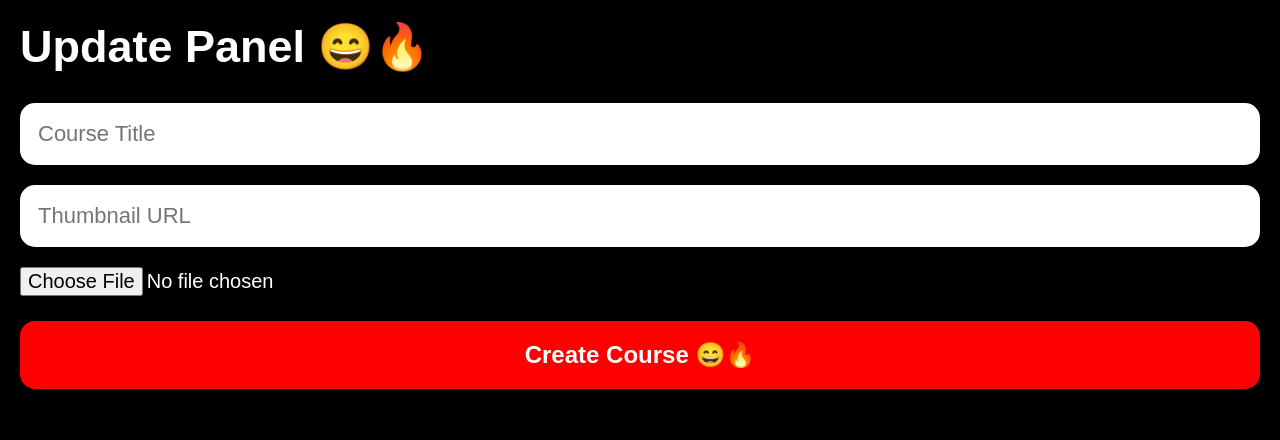
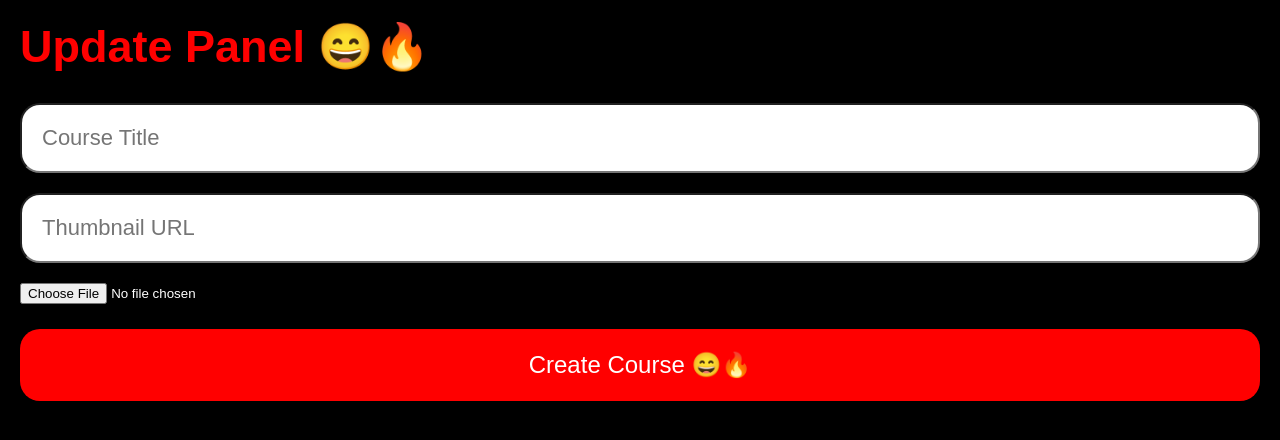
Before and after one commit to RamjiPatelCse/studyflix-frontend, a React (Vite) app: page /update in a window 1280 px wide. Shown: the top 440 px of the page. Built offline with nearby package versions, Linux system fonts and the light colour scheme.

Commit message:
Update Update.jsx

```diff
--- a/src/pages/Update.jsx
+++ b/src/pages/Update.jsx
@@ -2,94 +2,142 @@ import { useState } from "react";
 import { useRouter } from "next/router";
 
 export default function Update() {
+
   const router = useRouter();
 
-  const [title, setTitle] = useState("");
-  const [thumbnail, setThumbnail] =
+  const [title,setTitle] =
     useState("");
-  const [file, setFile] = useState(null);
 
-  const createCourse = async () => {
-    if (!title) {
+  const [thumbnail,setThumbnail] =
+    useState("");
+
+  const [file,setFile] =
+    useState(null);
+
+  const createCourse =
+  async () => {
+
+    if(!title){
       alert("Enter Title 😄");
       return;
     }
 
-    if (!thumbnail) {
+    if(!thumbnail){
       alert("Enter Thumbnail 😄");
       return;
     }
 
-    if (!file) {
-      alert("Select TXT File 😄");
+    if(!file){
+      alert("Select TXT 😄");
       return;
     }
 
-    try {
-      const text = await file.text();
+    try{
 
-      const lines = text
+      const text =
+        await file.text();
+
+      const lines =
+        text
         .split("\n")
-        .map((x) => x.trim())
+        .map(x => x.trim())
         .filter(Boolean);
 
       let subjects = [];
 
       let currentSubject = null;
+
       let currentTopic = null;
 
-      lines.forEach((line, index) => {
+      lines.forEach((line,index)=>{
+
         // SUBJECT
-        if (
-          line.startsWith("(") &&
-          !line.includes("Live") &&
-          !line.includes("Recorded") &&
-          !line.includes("🔴") &&
-          !line.includes("✅")
-        ) {
+        if(
+          line.startsWith("📚")
+        ){
+
           currentSubject = {
-            name: line.replace(/[()]/g, ""),
-            topics: [],
+
+            name:
+            line.replace(
+              "📚",
+              ""
+            ).trim(),
+
+            topics:[]
+
           };
 
-          subjects.push(currentSubject);
+          subjects.push(
+            currentSubject
+          );
+
         }
 
         // TOPIC
-        else if (
-          line.startsWith("(") &&
-          line.includes("✅")
-        ) {
+        else if(
+          line.startsWith("📂")
+        ){
+
           currentTopic = {
-            name: line.replace(/[()]/g, ""),
-            lectures: [],
+
+            name:
+            line.replace(
+              "📂",
+              ""
+            ).trim(),
+
+            lectures:[]
+
           };
 
-          currentSubject?.topics.push(
-            currentTopic
-          );
+          currentSubject?.topics
+          .push(currentTopic);
+
         }
 
         // LECTURE
-        else if (/^\d+\./.test(line)) {
-          const lectureTitle = line;
+        else if(
+          line.startsWith("▶")
+        ){
+
+          const lectureTitle =
+            line.replace(
+              "▶",
+              ""
+            ).trim();
 
           const nextLine =
             lines[index + 1];
 
-          // PDF ignore
-          if (
+          // PDF IGNORE
+          if(
             nextLine &&
             nextLine.includes(".pdf")
-          ) {
+          ){
             return;
           }
 
-          currentTopic?.lectures.push({
-            title: lectureTitle,
-            id: nextLine,
-          });
+          if(
+            nextLine &&
+            nextLine.startsWith("http")
+          ){
+
+            currentTopic?.lectures
+            .push({
+
+              title:
+              lectureTitle,
+
+              url:
+              nextLine
+
+            });
+
+          }
+
         }
+
       });
 
       const oldCourses =
@@ -100,110 +148,157 @@ export default function Update() {
         );
 
       const newCourse = {
+
         id: Date.now(),
+
         title,
+
         thumbnail,
-        subjects,
+
+        subjects
+
       };
 
-      oldCourses.push(newCourse);
+      oldCourses.push(
+        newCourse
+      );
 
       localStorage.setItem(
+
         "courses",
-        JSON.stringify(oldCourses)
+
+        JSON.stringify(
+          oldCourses
+        )
+
       );
 
-      alert("Course Created 😄🔥");
+      alert(
+        "Course Created 😄🔥"
+      );
 
       router.push("/");
-    } catch (err) {
+
+    }
+
+    catch(err){
+
       console.log(err);
 
-      alert("Create Error 😭");
+      alert(
+        "Create Error 😭"
+      );
+
     }
+
   };
 
   return (
+
     <div
       style={{
-        background: "#000",
-        minHeight: "100vh",
-        padding: "20px",
-        color: "#fff",
+        background:"#000",
+        minHeight:"100vh",
+        padding:"20px",
+        color:"#fff"
       }}
     >
+
       <h1
         style={{
-          fontSize: "45px",
-          marginBottom: "30px",
+          color:"red",
+          fontSize:"45px",
+          marginBottom:"30px"
         }}
       >
         Update Panel 😄🔥
       </h1>
 
-      {/* Title */}
       <input
+
         placeholder="Course Title"
+
         value={title}
-        onChange={(e) =>
-          setTitle(e.target.value)
+
+        onChange={(e)=>
+          setTitle(
+            e.target.value
+          )
         }
+
         style={{
-          width: "100%",
-          padding: "18px",
-          borderRadius: "15px",
-          border: "none",
-          marginBottom: "20px",
-          fontSize: "22px",
+          width:"100%",
+          padding:"20px",
+          borderRadius:"20px",
+          marginBottom:"20px",
+          fontSize:"22px"
         }}
+
       />
 
-      {/* Thumbnail */}
       <input
+
         placeholder="Thumbnail URL"
+
         value={thumbnail}
-        onChange={(e) =>
-          setThumbnail(e.target.value)
+
+        onChange={(e)=>
+          setThumbnail(
+            e.target.value
+          )
         }
+
         style={{
-          width: "100%",
-          padding: "18px",
-          borderRadius: "15px",
-          border: "none",
-          marginBottom: "20px",
-          fontSize: "22px",
+          width:"100%",
+          padding:"20px",
+          borderRadius:"20px",
+          marginBottom:"20px",
+          fontSize:"22px"
         }}
+
       />
 
-      {/* TXT */}
       <input
+
         type="file"
+
         accept=".txt"
-        onChange={(e) =>
-          setFile(e.target.files[0])
+
+        onChange={(e)=>
+          setFile(
+            e.target.files[0]
+          )
         }
+
         style={{
-          marginBottom: "25px",
-          fontSize: "20px",
+          color:"#fff",
+          marginBottom:"25px"
         }}
+
       />
 
-      {/* Button */}
       <button
+
         onClick={createCourse}
+
         style={{
-          width: "100%",
-          padding: "20px",
-          background: "red",
-          color: "#fff",
-          border: "none",
-          borderRadius: "15px",
-          fontSize: "24px",
-          fontWeight: "bold",
+          width:"100%",
+          padding:"22px",
+          background:"red",
+          color:"#fff",
+          border:"none",
+          borderRadius:"20px",
+          fontSize:"24px"
         }}
+
       >
+
         Create Course 😄🔥
+
       </button>
+
     </div>
+
   );
+
 }
```
